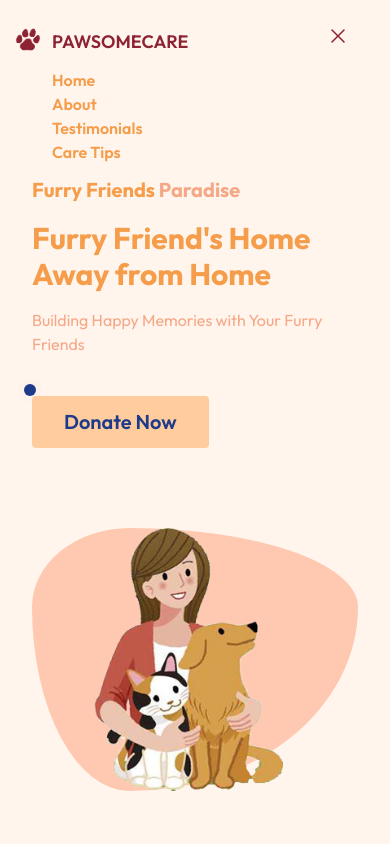
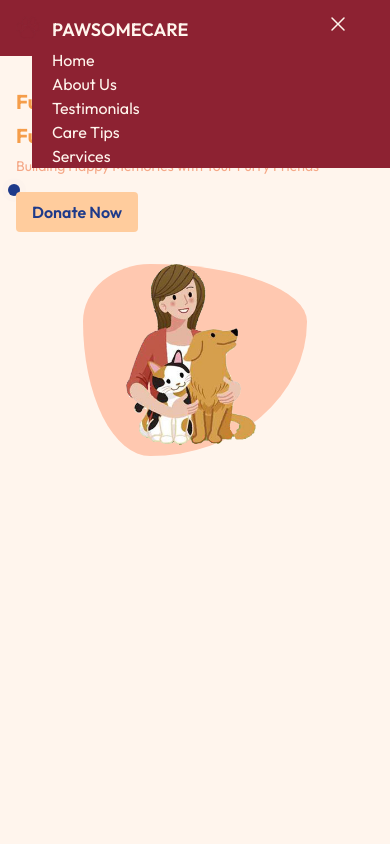
Before and after one commit to QuaziSamiha/PawsomeCare, a React (Vite) app: page / in a window 390 px wide. Both pictures are taken after a click on the button 338 px from the left and 36 px from the top of the page. Shown: the top 844 px of the page. Built offline with nearby package versions, Linux system fonts and the light colour scheme; a web font is replaced by a local one.

Commit message:
header and navbar almost done for desktop and phone

```diff
--- a/src/components/Home/Header.jsx
+++ b/src/components/Home/Header.jsx
@@ -5,23 +5,23 @@ function Header() {
   };
   return (
     <>
-      <div className="h-screen mb-24 p-8 lg:p-16 bg-[#fff5ed]">
+      <div className="h-screen mb-24 p-4 md:p-8 lg:p-16 bg-[#fff5ed]">
         <div className="sm:flex justify-around">
-          <div className="my-16">
-            <h1 className="text-[#f59d4a] text-xl lg:text-5xl font-extrabold my-4">
-              Furry Friends <span className="text-[#f5a887]">Paradise</span>
+          <div className="my-4 md:my-16">
+            <h1 className="text-[#f59d4a] text-xl lg:text-5xl font-bold md:font-extrabold my-1.5 md:my-4">
+              Furry Friends <span className="text-[#e0a287]">Paradise</span>
             </h1>
-            <h1 className="text-3xl font-bold mb-4 text-[#f59d4a]">
+            <h1 className="text-xl lg:text-3xl font-bold mb-1.5 md:mb-4 text-[#f59d4a]">
               Furry Friend&apos;s Home Away from Home
             </h1>
-            <p className="text-[#f5a887] mb-6">
+            <p className="text-[#f5a887] text-sm md:text-base mb-2 md:mb-6">
               Building Happy Memories with Your Furry Friends
             </p>
             <div className="relative w-2/3">
-              <button className="bg-[#ffcc9d] px-8 py-3 my-4 rounded text-blue-900 text-xl hover:font-Pachano font-semibold relative z-10">
+              <button className="bg-[#ffcc9d] px-4 md:px-8 py-2 md:py-3 my-2 md:my-4 rounded text-blue-900 text-base md:text-xl hover:font-Pachano font-semibold relative z-10">
                 Donate Now
               </button>
-              <span className="absolute top-1 -left-2">
+              <span className="absolute md:top-1 -left-2">
                 <span className="relative flex h-3 w-3">
                   <span className="animate-ping absolute inline-flex h-full w-full rounded-full bg-blue-900 opacity-75"></span>
                   <span className="relative inline-flex rounded-full h-3 w-3 bg-blue-900"></span>
@@ -29,8 +29,13 @@ function Header() {
               </span>
             </div>
           </div>
-          <div style={borderStyle} className="bg-[#ffc8b0] md:w-96 md:h-96 ">
-            <img className="" src={Image} alt="" />
+          <div className="flex justify-center py-2 md:pt-0">
+            <div
+              style={borderStyle}
+              className="bg-[#ffc8b0] w-56 md:w-96 h-48 md:h-96 "
+            >
+              <img src={Image} alt="pets with owner" />
+            </div>
           </div>
         </div>
       </div>
--- a/src/components/shared/Navbar.jsx
+++ b/src/components/shared/Navbar.jsx
@@ -8,15 +8,20 @@ function Navbar() {
   const [isOpen, setIsOpen] = useState(false);
   const routes = [
     { id: "home", name: "Home" },
-    { id: "about", name: "About" },
+    { id: "about", name: "About Us" },
     { id: "testimonials", name: "Testimonials" },
     { id: "careTips", name: "Care Tips" },
+    { id: "services", name: "Services" },
   ];
 
   return (
-    <nav className="bg-[#fff5ed] text-[#8d2232] lg:py-6 w-full flex items-baseline md:items-center justify-between">
+    <nav
+      className={` ${
+        isOpen ? "bg-[#8d2232] text-[#fff5ed]" : "bg-[#fff5ed] text-[#8d2232]"
+      }  lg:py-6 w-full flex items-baseline md:items-center justify-between`}
+    >
       <div className="">
-        <div className="flex items-baseline md:items-center py-6 mx-4 md:mx-12">
+        <div className="flex items-baseline md:items-center py-3 md:py-6 mx-4 md:mx-12">
           <div className="w-6 md:w-8 h-6 md:h-10">
             <img src={logo} alt="" />
           </div>
@@ -30,19 +35,21 @@ function Navbar() {
           {isOpen === false ? (
             <Bars3Icon className="h-6 w-6 mx-10" />
           ) : (
-            <XMarkIcon className="h-6 w-6 mx-10" />
+            <XMarkIcon className="h-6 w-6 mx-10 text-[#fff5ed]" />
           )}
         </button>
       </div>
       <ul
-        className={`md:flex items-baseline justify-left mx-8 text-[#f59d4a] absolute md:static duration-500 w-full pl-1 py-5 ${
-          isOpen ? "top-12" : "-top-48"
+        className={`lg:flex items-baseline justify-left md:justify-end mx-8 absolute md:static duration-500 w-full pl-1 ${
+          isOpen
+            ? "top-12 sm:top-28 bg-[#8d2232] text-[#fff5ed]"
+            : "-top-48 text-[#f59d4a] hidden"
         }`}
       >
         {routes.map((route) => (
           <li
             key={route.id}
-            className="font-semibold lg:text-lg px-4 cursor-pointer hover:text-[#fdaf66]"
+            className="lg:text-lg px-4 cursor-pointer hover:text-[#fdaf66]"
           >
             <Link
               activeClass="active"
```
